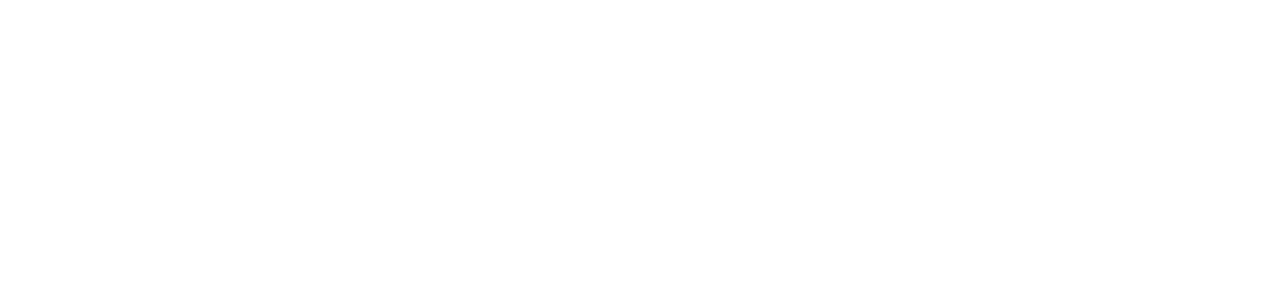
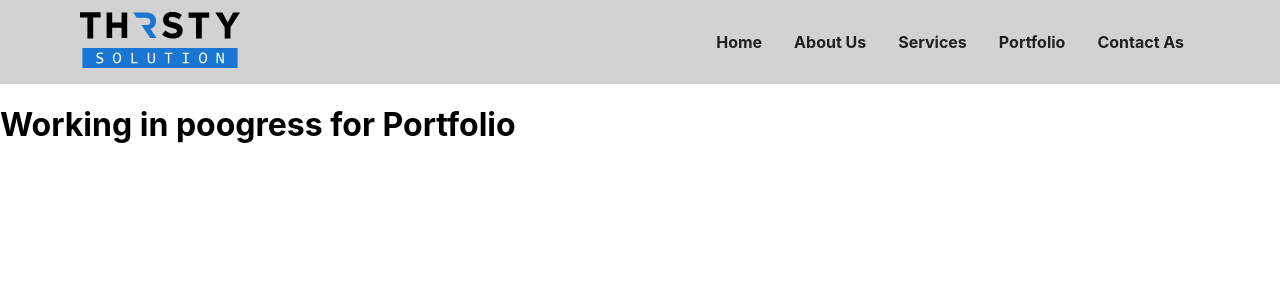
Before and after one commit to savanpateljob/thirsty, a React (Create React App) app: page /portfolio in a window 1280 px wide. Shown: the top 300 px of the page. Built offline with nearby package versions, Linux system fonts and the light colour scheme.

Commit message:
add some page with index (#3)

```diff
--- /dev/null
+++ b/src/about.js
@@ -0,0 +1,14 @@
+import React from "react";
+import AboutForm from "./components/about/about";
+import Header from "./components/header/header";
+const About = () => {
+  return (
+    <div>
+      <Header />
+      <AboutForm />
+    </div>
+  );
+
+};
+
+export default About;
--- /dev/null
+++ b/src/components/about/about.js
@@ -0,0 +1,9 @@
+import React from 'react';
+const AboutForm = () => {
+
+  return (
+    <h1>Working in poogress for about</h1>
+  )
+}
+
+export default AboutForm;
--- a/src/components/contact/contact.js
+++ b/src/components/contact/contact.js
@@ -1,14 +1,15 @@
 import React, { useState } from 'react';
 import { TextField, Button, Grid, Container } from '@material-ui/core';
 const ContactForm = () => {
+  // eslint-disable-next-line
   const [formData, setFormData] = useState({})
 
-  const updateInput = e => {
-    setFormData({
-      ...formData,
-      [e.target.name]: e.target.value,
-    })
-  }
+  // const updateInput = e => {
+  //   setFormData({
+  //     ...formData,
+  //     [e.target.name]: e.target.value,
+  //   })
+  // }
   const handleSubmit = event => {
     event.preventDefault()
     sendEmail()
--- /dev/null
+++ b/src/components/portfolio/portfolio.js
@@ -0,0 +1,9 @@
+import React from 'react';
+const PortFolioForm = () => {
+
+  return (
+    <h1>Working in poogress for Portfolio</h1>
+  )
+}
+
+export default PortFolioForm;
--- /dev/null
+++ b/src/components/service/service.js
@@ -0,0 +1,9 @@
+import React from 'react';
+const ServiceForm = () => {
+
+  return (
+    <h1>Working in poogress in service</h1>
+  )
+}
+
+export default ServiceForm;
--- a/src/index.js
+++ b/src/index.js
@@ -5,6 +5,9 @@
 import App from './App';
 import Contact from './contact';
 import * as serviceWorker from './serviceWorker';
+import About from './about';
+import Service from './service';
+import PortFolio from './portfolio';
 
 // ReactDOM.render(<App />, document.getElementById('root'));
 ReactDOM.render(
@@ -13,6 +16,9 @@
         <Switch>
           <Route exact path="/" component={App} />
           <Route exact path="/contact" component={Contact} />
+          <Route exact path="/service" component={Service} />
+          <Route exact path="/portfolio" component={PortFolio} />
+          <Route exact path="/about" component={About} />
         </Switch>
       </Router>
     </React.StrictMode>,
--- /dev/null
+++ b/src/portfolio.js
@@ -0,0 +1,14 @@
+import React from "react";
+import Header from "./components/header/header";
+import PortFolioForm from "./components/portfolio/portfolio";
+const PortFolio = () => {
+  return (
+    <div>
+      <Header />
+      <PortFolioForm />
+    </div>
+  );
+
+};
+
+export default PortFolio;
--- /dev/null
+++ b/src/service.js
@@ -0,0 +1,14 @@
+import React from "react";
+import Header from "./components/header/header";
+import ServiceForm from "./components/service/service";
+const Service = () => {
+  return (
+    <div>
+      <Header />
+      <ServiceForm />
+    </div>
+  );
+
+};
+
+export default Service;
```
